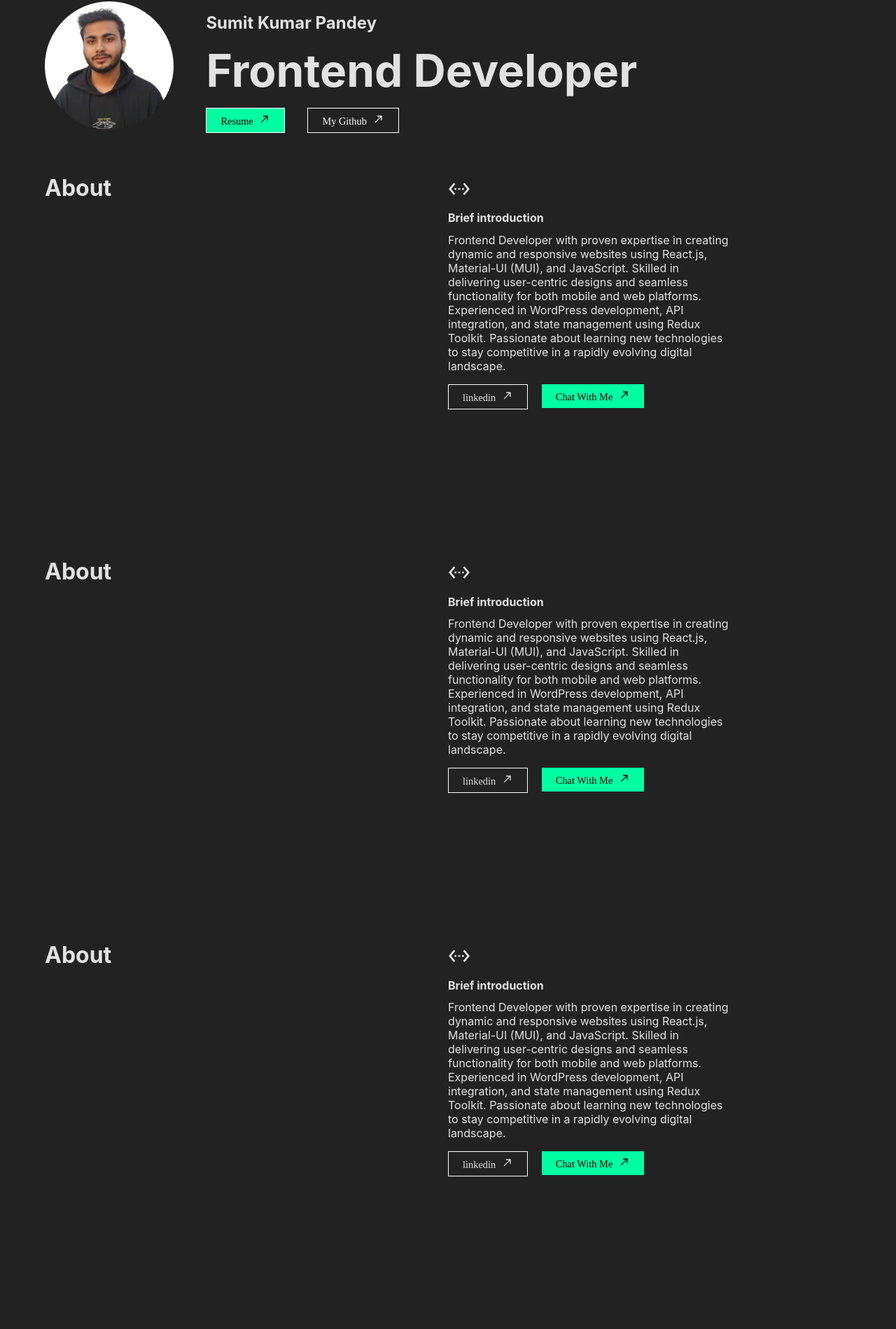
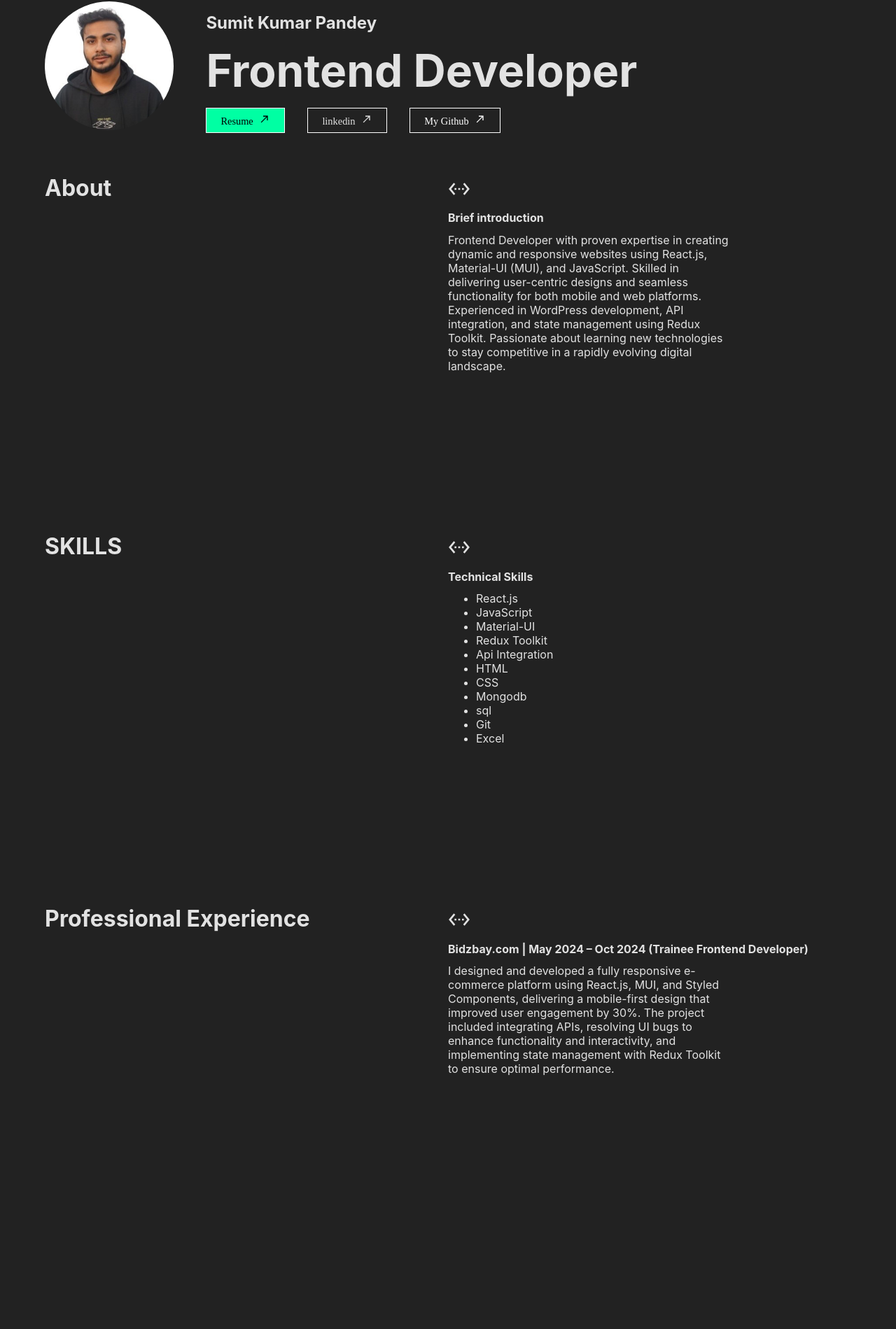
Before and after one commit to Sumitkk9/portfolio, a React (Create React App) app: page / in a window 1280 px wide. Shown: the part 156-2055 px from the top of the page at 70% size. After the commit the page ends 1927 px from the top, so only its background shows below. Built offline with nearby package versions, Linux system fonts and the light colour scheme; a web font is replaced by a local one.

Commit message:
added some more info

```diff
--- a/public/index.html
+++ b/public/index.html
@@ -25,7 +25,7 @@
       work correctly both with client-side routing and a non-root public URL.
       Learn how to configure a non-root public URL by running `npm run build`.
     -->
-    <title>React App</title>
+    <title>Portfolio</title>
   </head>
   <body>
     <noscript>You need to enable JavaScript to run this app.</noscript>
--- a/src/App.js
+++ b/src/App.js
@@ -4,15 +4,31 @@ import Header from './components/header';
 import Profile from './components/profile';
 import Info from './components/info';
 
+import { about,skills,experience } from './constants';
+
 function App() {
   return (
     <>
     <Header/>
     <Profile/>
-    <Info/>
-    <Info/>
-    <Info/>
-    <Info/>
+    <Info
+    title="About"
+    subtitle="Brief introduction"
+    info={about} />
+    <Info
+    title="SKILLS"
+    subtitle="Technical Skills"
+    list={skills} />
+
+    {experience.map((exp)=>(
+          <Info
+          title="Professional Experience"
+          subtitle={exp.subtitle}
+          info={exp.exp}
+          />
+    ))}
+
+
     {/* <div className="App">
     </div> */}
     </>
--- a/src/components/info.js
+++ b/src/components/info.js
@@ -1,7 +1,6 @@
 import React from "react";
-import ColorFullButton from "./button";
 import SettingsEthernetIcon from '@mui/icons-material/SettingsEthernet';
-const Info = ({indexValue})=>{
+const Info = ({indexValue,title,info,subtitle,list})=>{
     return <div className="infoDiv" style={{zIndex:indexValue}}>
         <div>
             <h3 style={{
@@ -10,7 +9,7 @@ const Info = ({indexValue})=>{
                 lineHeight:"0px",
                 marginTop:"15px"
             }}>
-                About
+                {title}
             </h3>
         </div>
         <div>
@@ -23,30 +22,23 @@ const Info = ({indexValue})=>{
                 fontSize:"1rem",
                 lineHeight:"0px",
 
-            }}>Brief introduction</h4>
+            }}>{subtitle}</h4>
+
+            {list? <ul style={{
+                 color:"#e2e2e2",
+                 fontSize:"1rem",
+                 width:"70%"
+            }}>
+                {list.map(li =>   <li>{li}</li>)}
+
+            </ul> :
             <p style={{
                  color:"#e2e2e2",
                  fontSize:"1rem",
                  width:"70%"
-            }}>Frontend Developer with proven expertise in creating dynamic and responsive websites using React.js, Material-UI (MUI), and JavaScript. Skilled in delivering user-centric designs and seamless functionality for both mobile and web platforms. Experienced in WordPress development, API integration, and state management using Redux Toolkit. Passionate about learning new technologies to stay competitive in a rapidly evolving digital landscape.</p>
-            <div style={{display:"flex"}}>
-                <div style={{marginRight:"20px"}}>
-                <ColorFullButton
-                title= "linkedin"
-                clr="transparent"
-                textclr="#e2e2e2"
-                hvrclr="#00ffa3"
-                border={true}
-                />
-                </div>
+            }}>{info}</p>
+        }
 
-                <div>
-                <ColorFullButton
-                title= "Chat With Me"
-                clr="#00ffa3"
-                />
-                </div>
-            </div>
         </div>
     </div>
 }
--- a/src/components/profile.js
+++ b/src/components/profile.js
@@ -2,6 +2,7 @@ import React from "react";
 import ProfileImg from "../imgs/profileimg.jpg"
 import ColorFullButton from "./button";
 import { yourName,role } from "../constants";
+import { resumeUrl,linkedIn,github } from "../constants";
 
 const Profile = () =>{
     return <div className="ProfileDiv">
@@ -32,15 +33,27 @@ const Profile = () =>{
                 title="Resume"
                 clr="#00ffa3"
                 textclr="black"
+                url={resumeUrl}
                 border={true}
                 />
                 </div>
 
+               <div style={{marginRight:"2rem"}}>
+               <ColorFullButton
+                title= "linkedin"
+                clr="transparent"
+                textclr="#e2e2e2"
+                hvrclr="#00ffa3"
+                url={linkedIn}
+                border={true}
+                />
+               </div>
                  <div>
                  <ColorFullButton
                  title="My Github"
                  clr="transparent"
                  textclr="white"
+                 url={github}
                  border={true}/>
                     </div>
 
--- a/src/constants.js
+++ b/src/constants.js
@@ -1,3 +1,21 @@
 export const yourName = "Sumit Kumar Pandey"
 export const role = "Frontend Developer"
 export const resumeUrl = "https://drive.google.com/file/d/1yE2AxipTbpPuFsD3PbX1nScICeiewvUe/view"
+export const linkedIn = "https://www.linkedin.com/in/sumit-pandey-30bb87153/"
+export const github = "https://github.com/Sumitkk9?tab=repositories"
+
+
+// about
+export const about = "Frontend Developer with proven expertise in creating dynamic and responsive websites using React.js, Material-UI (MUI), and JavaScript. Skilled in delivering user-centric designs and seamless functionality for both mobile and web platforms. Experienced in WordPress development, API integration, and state management using Redux Toolkit. Passionate about learning new technologies to stay competitive in a rapidly evolving digital landscape."
+
+// skill
+export const skills = ["React.js","JavaScript","Material-UI","Redux Toolkit","Api Integration","HTML","CSS","Mongodb","sql","Git","Excel"]
+
+// Experience
+
+export const experience = [
+    {
+        subtitle:"Bidzbay.com | May 2024 – Oct 2024 (Trainee Frontend Developer)",
+        exp: "I designed and developed a fully responsive e-commerce platform using React.js, MUI, and Styled Components, delivering a mobile-first design that improved user engagement by 30%. The project included integrating APIs, resolving UI bugs to enhance functionality and interactivity, and implementing state management with Redux Toolkit to ensure optimal performance."
+    },
+]
```
